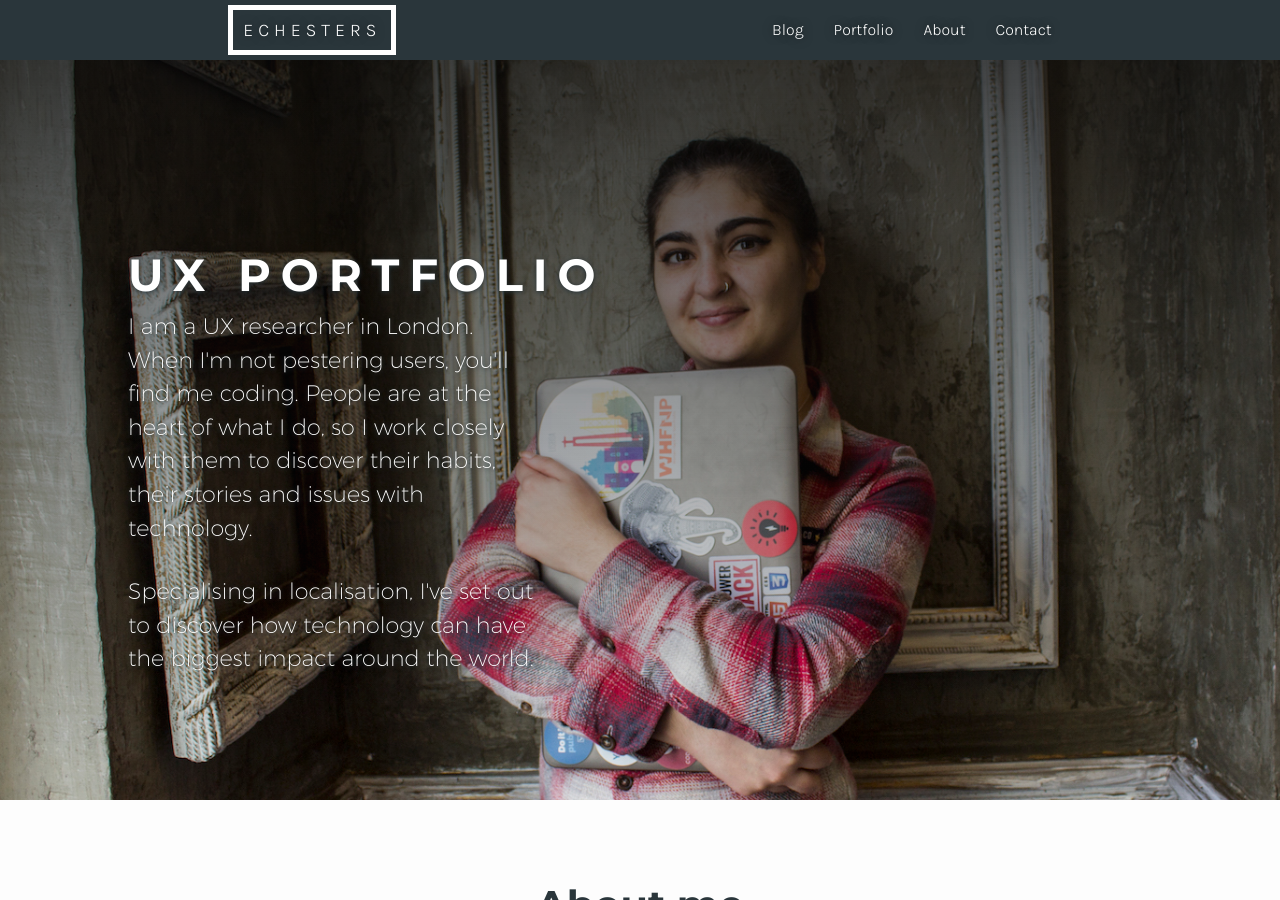
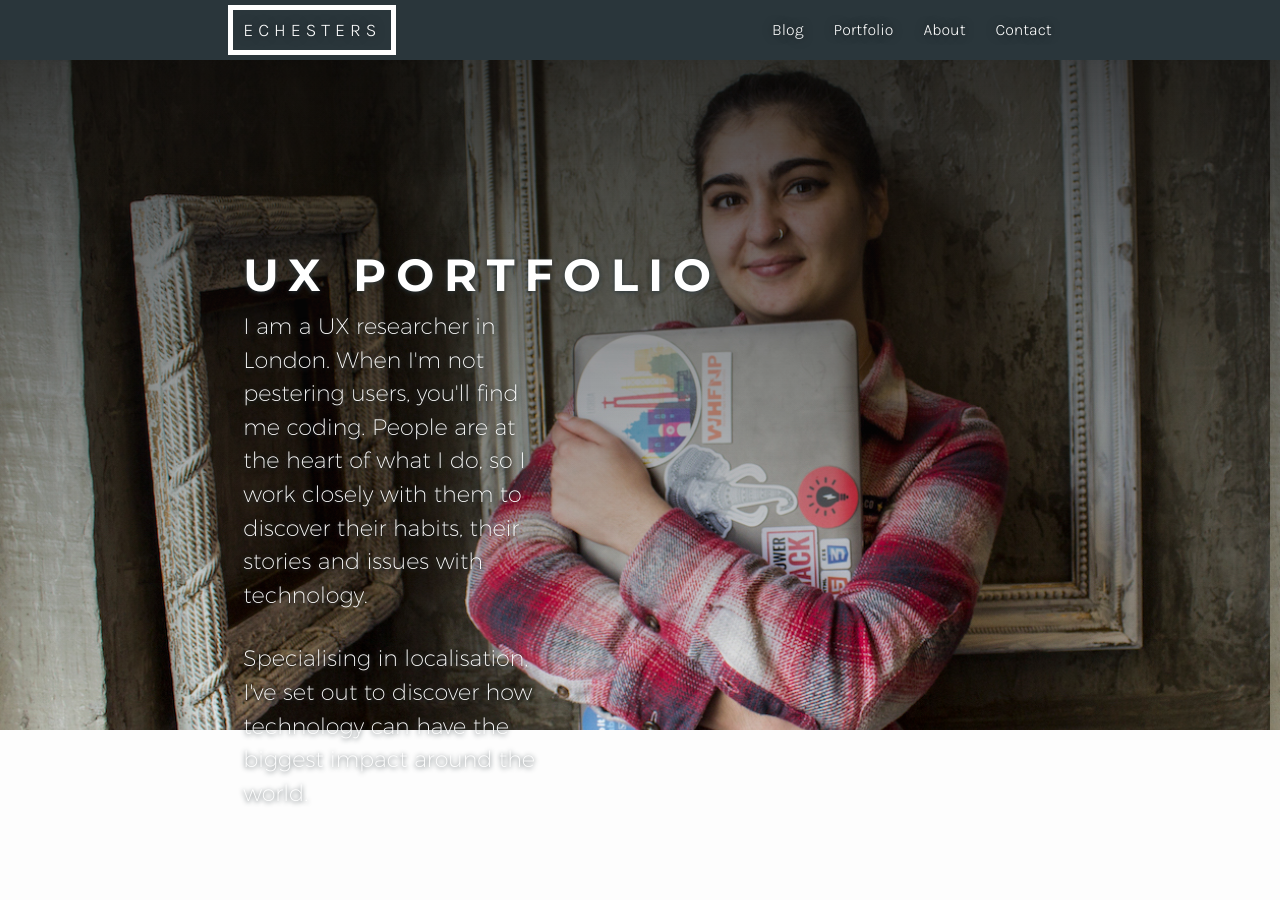
Before and after one commit to EChesters/echesters.github.io, a Jekyll site: the page built from portfolio.html, in a window 1280 px wide and 900 px high. Built offline with Jekyll 4.4.1, drawn with Linux system fonts in a browser that asks for light colours; nearby versions of some CDN libraries.

Commit message:
Changed font size and width of intro lead in text for portfolio

```diff
--- a/_includes/_portfolio/header-portfolio.html
+++ b/_includes/_portfolio/header-portfolio.html
@@ -1,8 +1,8 @@
 <div class="parallax">
   <div id="portfolio-banner" class="slide full-height">
-    <div class="intro-text">
-      <div class="intro-lead-in"><h1>UX Portfolio</h1></div>
-      <div class="intro-heading col-xs-12 col-sm-6 col-md-5 remove-padding left">
+    <div class="intro-text col-xs-12 col-sm-10 position central">
+      <div class="intro-lead-in col-xs-12 no-padding-mob"><h1>UX Portfolio</h1></div>
+      <div class="intro-heading col-xs-12 col-sm-5 no-padding-mob">
         <p>I am a UX researcher in London. When I'm not pestering users, you'll find me coding. People are at the heart of what I do, so I work closely with them to discover their habits, their stories and issues with technology.</p>
 
         <p>Specialising in localisation, I've set out to discover how technology can have the biggest impact around the world.</p>
--- a/_sass/_about.scss
+++ b/_sass/_about.scss
@@ -1,6 +1,5 @@
 .parallax {
 	perspective: 1px;
-	// height: 100vh;
 	overflow-x: hidden;
 	overflow-y: auto;
 	-webkit-perspective: 1px;
@@ -198,6 +197,7 @@
 
 #portfolio-banner {
   background-image: url('/images/portfolio/portfolio-header.jpg');
+  background-position: right 10px top;
   background-repeat: none;
   @include background-size(cover);
   z-index: -10;
--- a/_sass/_layout.scss
+++ b/_sass/_layout.scss
@@ -1,5 +1,11 @@
 .no-padding {
     padding: 0 !important;
+}
+
+.no-padding-mob {
+    @media only screen and (max-width: 768px) {
+        padding: 0 !important;
+    }
 }
 
 .remove-padding {
--- a/_sass/_portfolio.scss
+++ b/_sass/_portfolio.scss
@@ -141,7 +141,7 @@
 .intro-text .intro-lead-in h1 {
   margin: calc( #{$spacing-unit} / 2) 0;
   font-family: $logo-font;
-  font-size: 22px;
+  font-size: 29px;
   letter-spacing: 10px;
   text-transform: uppercase;
   position: relative;
```
Also changed, not shown: images/portfolio/portfolio-header.jpg.
